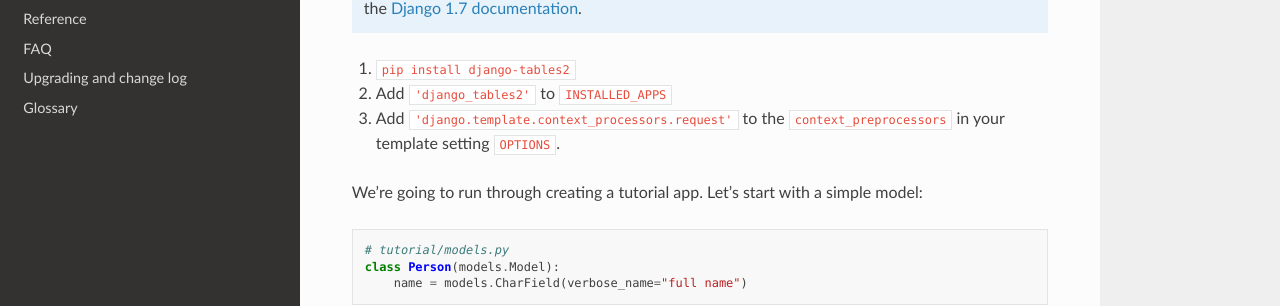
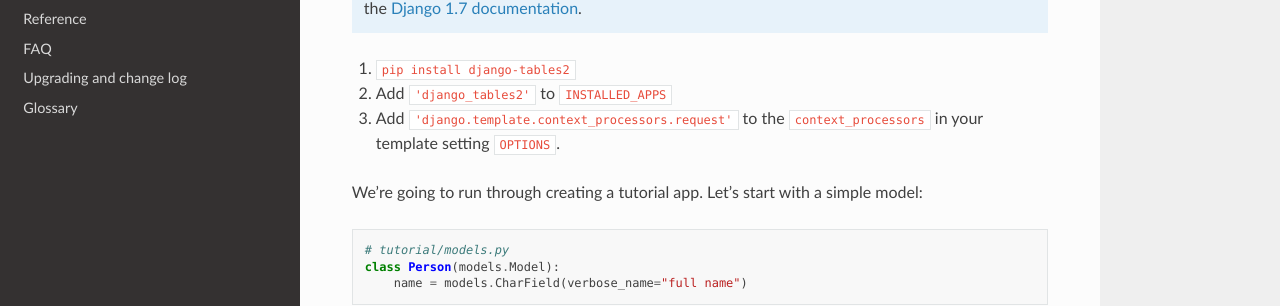
Before and after one commit to jieter/django-tables2, a Sphinx documentation site: the page built from docs/pages/tutorial.rst, in a window 1280 px wide and 900 px high. Shown: the part 276-582 px from the top of the window. Built offline with Sphinx 7.4.7 and the Read the Docs theme 2.0.0, drawn with Linux system fonts in a browser that asks for light colours.

Commit message:
context_processors instead of context_preprocessors
There's no documentation on context_preprocessors online. Looks like context_processors is right.

```diff
--- a/docs/pages/tutorial.rst
+++ b/docs/pages/tutorial.rst
@@ -10,7 +10,7 @@ django-tables2.
 
 1. ``pip install django-tables2``
 2. Add ``'django_tables2'`` to ``INSTALLED_APPS``
-3. Add ``'django.template.context_processors.request'`` to the ``context_preprocessors`` in your template setting ``OPTIONS``.
+3. Add ``'django.template.context_processors.request'`` to the ``context_processors`` in your template setting ``OPTIONS``.
 
 
 We're going to run through creating a tutorial app. Let's start with a simple model::
```
